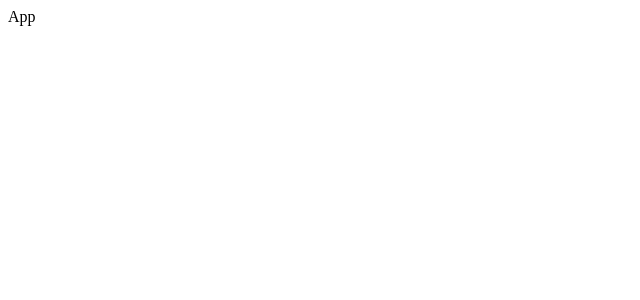
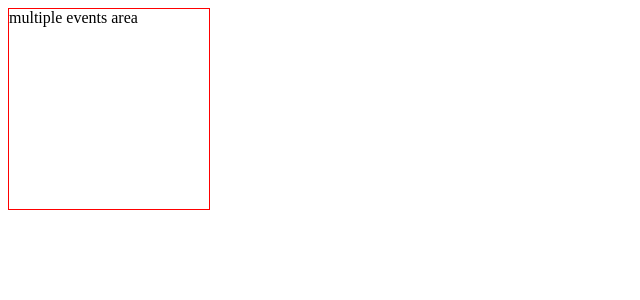
Before and after one commit to alexanderKaramushko/adapt-patterns, a React (Vite) app: page / in a window 1280 px wide. Shown: the top 300 px of the page, without its empty margins (0-640 px from the left). Built offline with nearby package versions, Linux system fonts and the light colour scheme.

Commit message:
add switch events example

```diff
--- a/src/App.tsx
+++ b/src/App.tsx
@@ -1,5 +1,8 @@
 import React, { ReactElement } from 'react';
+import { SwitchEvents } from './SwitchEvents';
 
 export const App = (): ReactElement => (
-  <div>App</div>
+  <div>
+    <SwitchEvents />
+  </div>
 );
--- /dev/null
+++ b/src/SwitchEvents/index.tsx
@@ -0,0 +1,47 @@
+/**
+ * @description Паттерн switch events позволяет обрабатывать многочисленные события на одном элементе,
+ * не создавая большое кол-во однотипных функций-хендлеров для обработки этих событий.
+ */
+
+/* eslint-disable jsx-a11y/mouse-events-have-key-events */
+/* eslint-disable jsx-a11y/click-events-have-key-events */
+/* eslint-disable jsx-a11y/no-static-element-interactions */
+import React, { CSSProperties, ReactElement, SyntheticEvent, useState } from 'react';
+
+export const SwitchEvents = (): ReactElement => {
+  const [style, setStyle] = useState<CSSProperties>({
+    border: '1px solid red',
+    height: '200px',
+    width: '200px',
+  });
+
+  function fillClickableArea(color: string): void {
+    setStyle({
+      ...style,
+      background: color,
+    });
+  }
+
+  function handleEvent(event: SyntheticEvent): void {
+    switch (event.type) {
+      case 'click':
+        fillClickableArea('red');
+        break;
+      case 'mouseover':
+        fillClickableArea('green');
+        break;
+      default:
+        break;
+    }
+  }
+
+  return (
+    <div
+      onClick={handleEvent}
+      onMouseOver={handleEvent}
+      style={style}
+    >
+      multiple events area
+    </div>
+  );
+};
```
